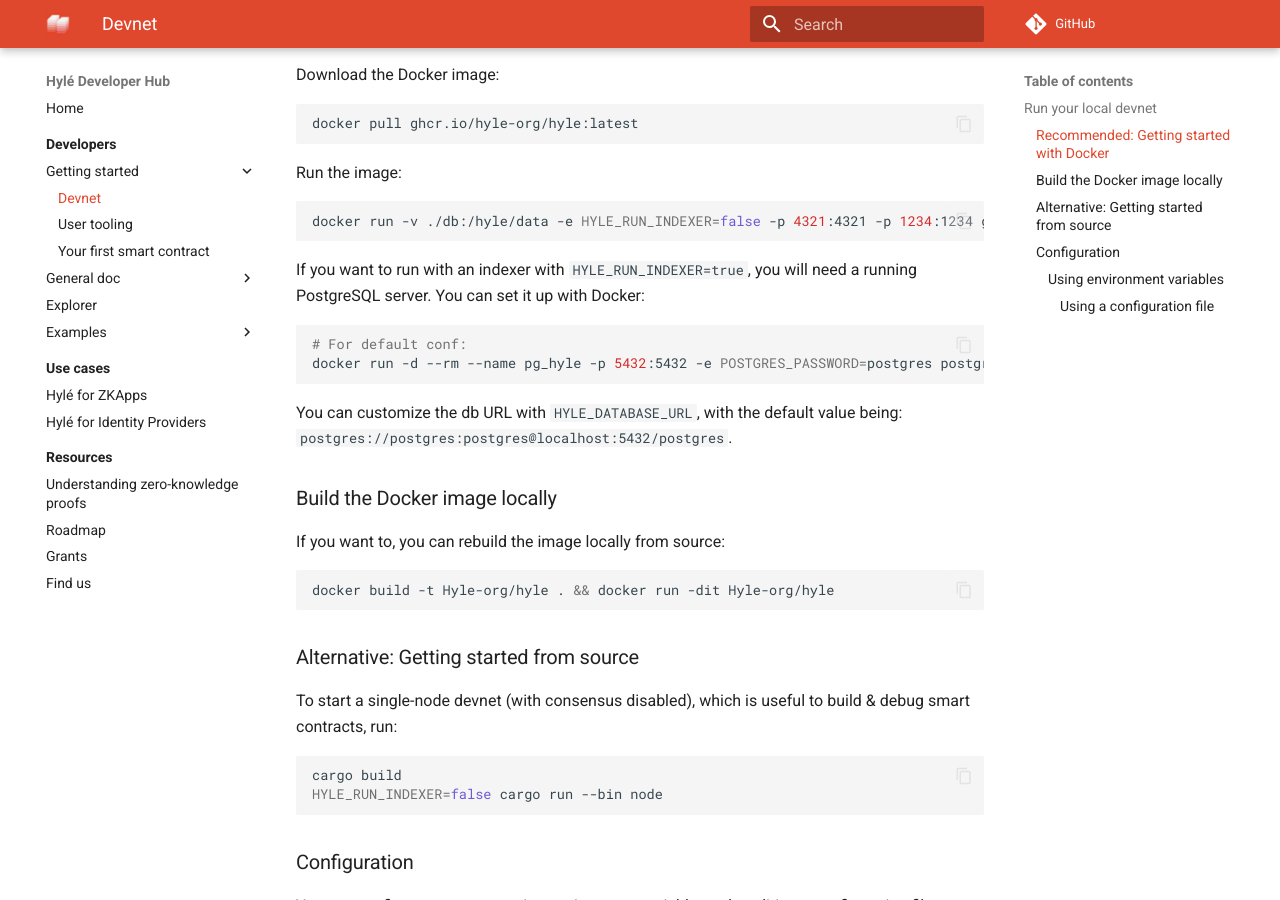
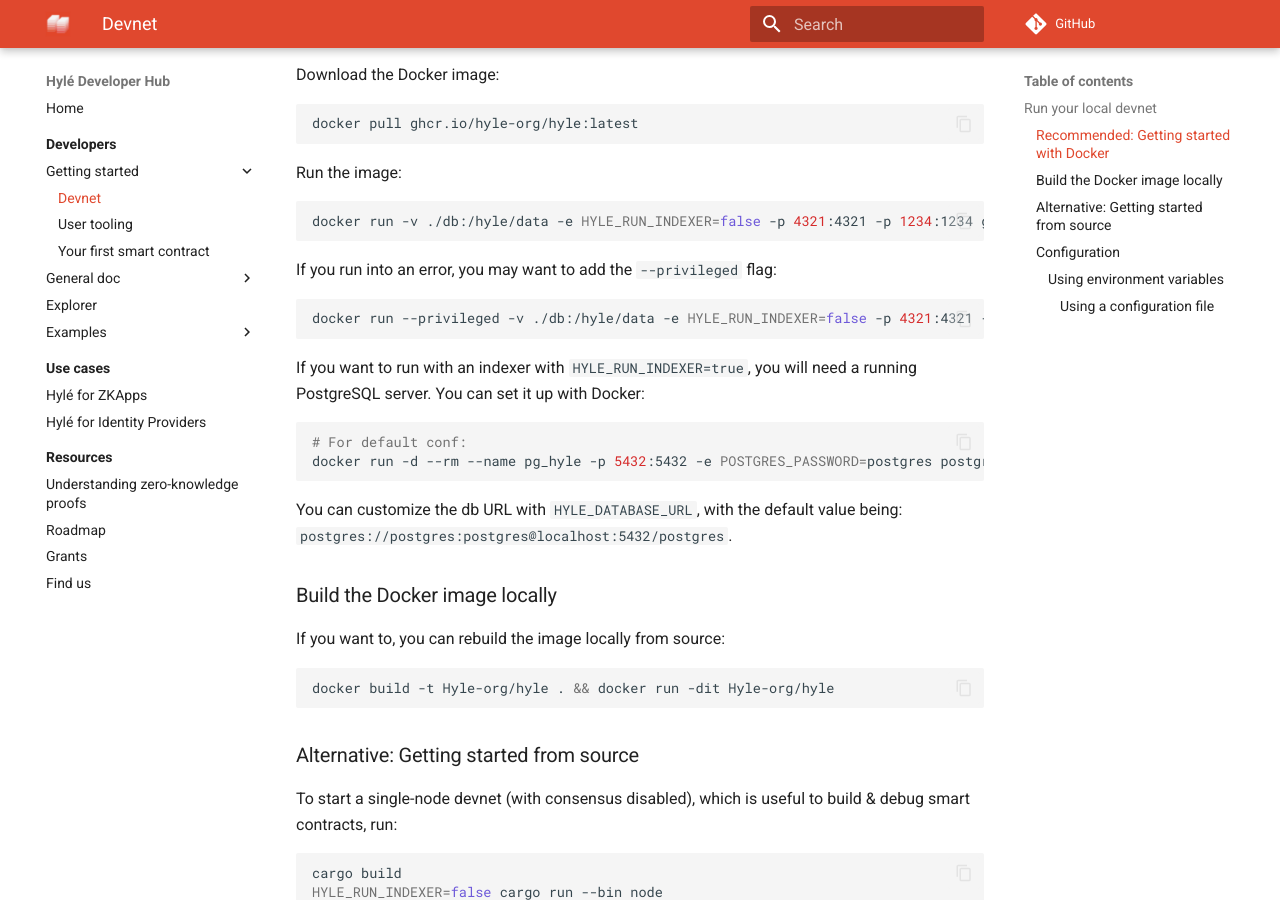
Before and after one commit to Hyle-org/devhub-hyle, an MkDocs documentation site: the page built from docs/developers/getting-started/devnet.md, in a window 1280 px wide and 900 px high, scrolled down 455 px. Built offline with MkDocs 1.6.1 and Material for MkDocs 9.7.7, drawn with Linux system fonts in a browser that asks for light colours; comment, search, counter and statistics services are not loaded.

Commit message:
privileged flag

````diff
--- a/docs/developers/getting-started/devnet.md
+++ b/docs/developers/getting-started/devnet.md
@@ -24,6 +24,12 @@ Run the image:
 
 ```bash
 docker run -v ./db:/hyle/data -e HYLE_RUN_INDEXER=false -p 4321:4321 -p 1234:1234 ghcr.io/hyle-org/hyle:latest
+```
+
+If you run into an error, you may want to add the `--privileged` flag:
+
+```bash
+docker run --privileged -v ./db:/hyle/data -e HYLE_RUN_INDEXER=false -p 4321:4321 -p 1234:1234 ghcr.io/hyle-org/hyle:latest
 ```
 
 If you want to run with an indexer with `HYLE_RUN_INDEXER=true`, you will need a running PostgreSQL server. You can set it up with Docker:
````
Also changed, not shown: 2 other files.
